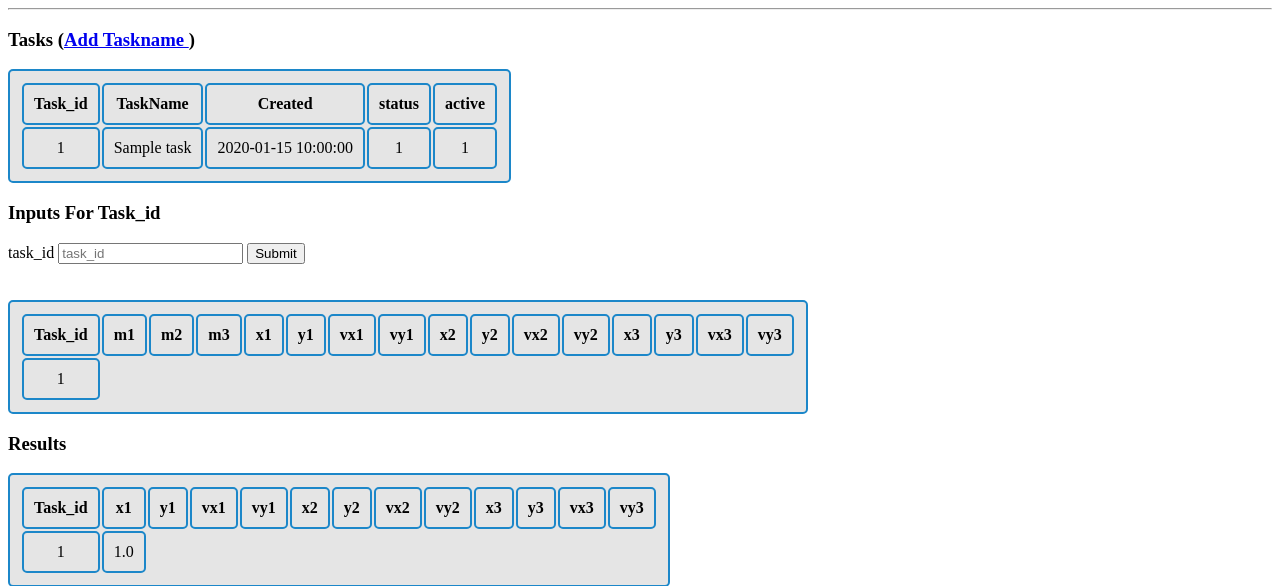
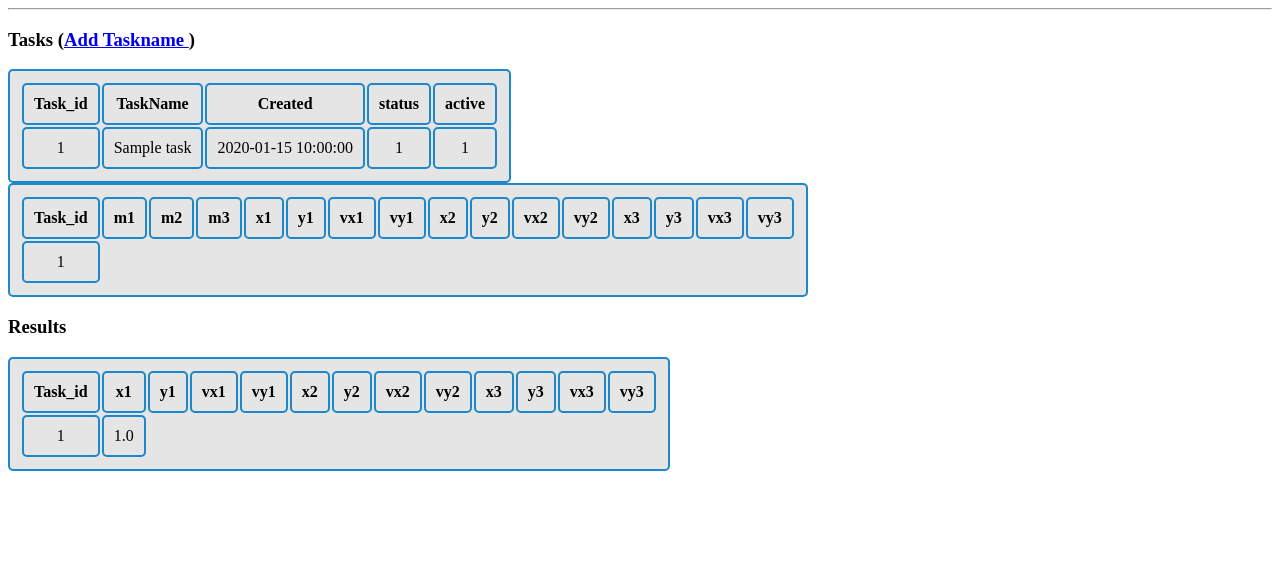
Before and after one commit to fyari/3bRKsolver, a Flask app: page /show/1 in a window 1280 px wide. Shown: the top 586 px of the page. Run offline with Flask 2, Linux system fonts and the light colour scheme; tables that the repository leaves empty hold one stand-in row (values such as "Sample post").

Commit message:
Update show_all.html

```diff
--- a/webapp/templates/show_all.html
+++ b/webapp/templates/show_all.html
@@ -45,13 +45,7 @@
 
 
 
-      <h3>Inputs For Task_id</h3>
 
-      <form action = "{{ request.path }} " method = "post"></form>
-         <label for = "task_id">task_id</label>
-         <input type = "number" name = "task_id" placeholder = "task_id" />
-      <input type = "submit" value = "Submit"  /><br><br><br>
-      </form>
 
       <table>
          <thead>
```
